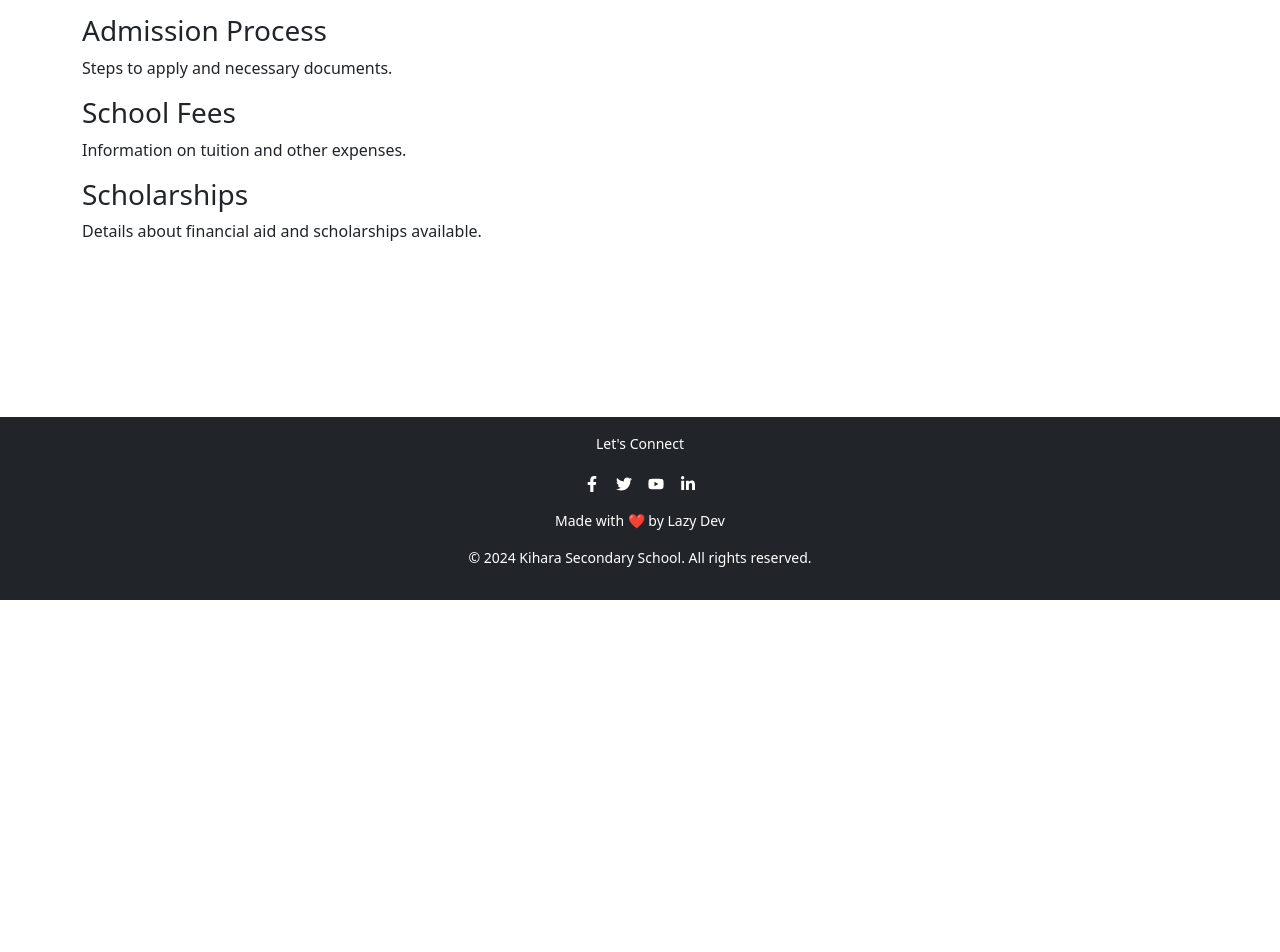
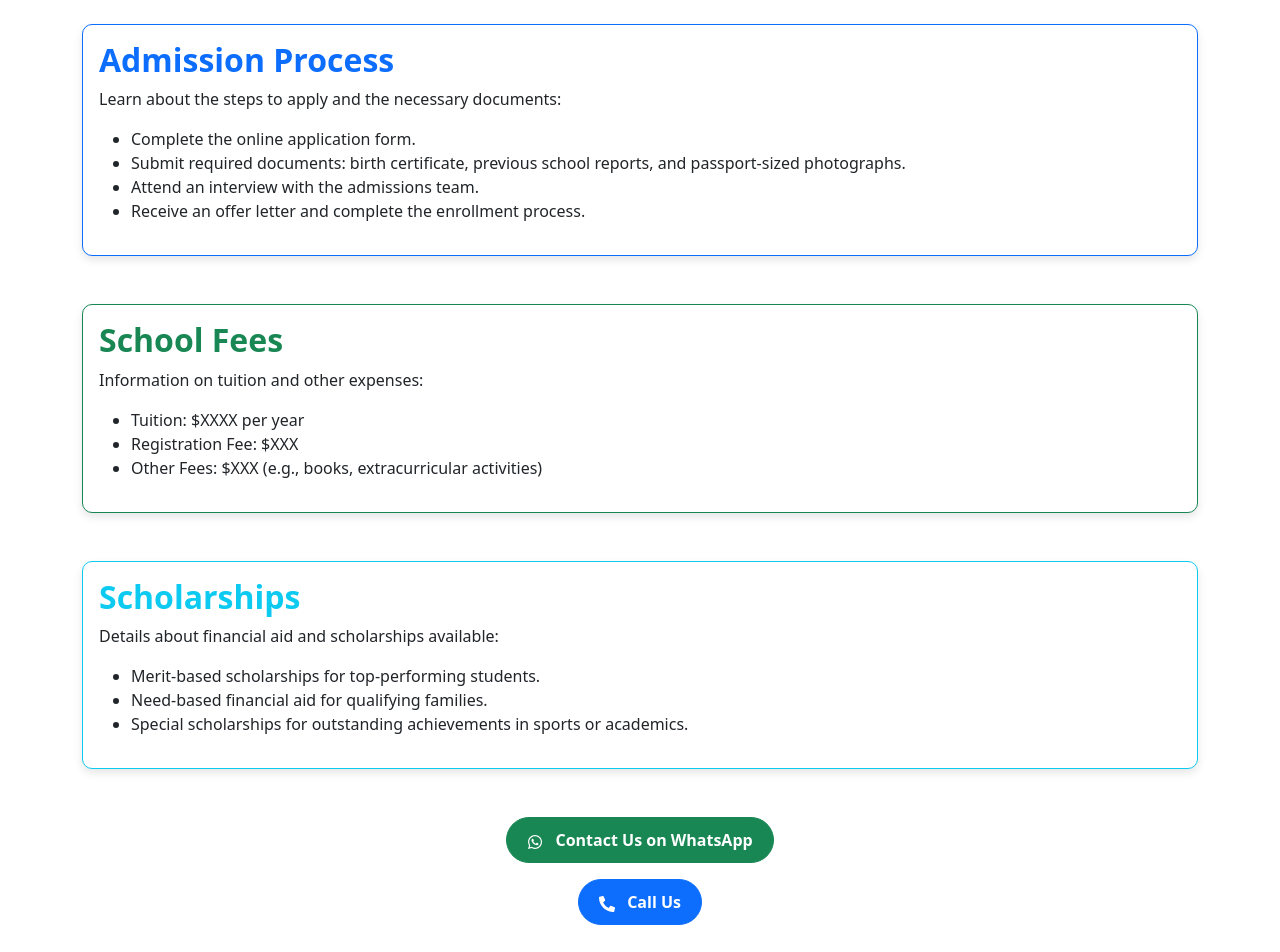
Before and after one commit to rodgersochieng/kihara-secondary, a React (Create React App) app: page /admissions in a window 1280 px wide. Shown: the part 200-1152 px from the top of the page. Before the commit the page ends 800 px from the top, so only its background shows below. Built offline with nearby package versions, Linux system fonts and the light colour scheme.

Commit message:
completed  admissions page

```diff
--- a/src/pages/Admissions.js
+++ b/src/pages/Admissions.js
@@ -1,22 +1,69 @@
 import React from 'react';
-import { Container, Row, Col } from 'react-bootstrap';
+import { Container, Row, Col, Card, Button } from 'react-bootstrap';
+import { FaPhoneAlt, FaWhatsapp } from 'react-icons/fa';
 
 const Admissions = () => {
   return (
-    <Container className="my-5">
-      <Row>
-        <Col>
-          <h2>Admissions</h2>
-          <p>Learn about the admissions process, school fees, and available scholarships.</p>
+    <Container className="py-5">
+      <h1 className="text-center mb-5 text-primary" style={{ fontWeight: 'bold' }}>Admissions</h1>
 
-          <h3>Admission Process</h3>
-          <p>Steps to apply and necessary documents.</p>
+      <Card className="mb-5 border-primary" style={{ borderRadius: '10px', boxShadow: '0 4px 8px rgba(0, 0, 0, 0.1)' }}>
+        <Card.Body>
+          <h2 className="text-primary" style={{ fontWeight: 'bold' }}>Admission Process</h2>
+          <p>Learn about the steps to apply and the necessary documents:</p>
+          <ul>
+            <li>Complete the online application form.</li>
+            <li>Submit required documents: birth certificate, previous school reports, and passport-sized photographs.</li>
+            <li>Attend an interview with the admissions team.</li>
+            <li>Receive an offer letter and complete the enrollment process.</li>
+          </ul>
+        </Card.Body>
+      </Card>
 
-          <h3>School Fees</h3>
-          <p>Information on tuition and other expenses.</p>
+      <Card className="mb-5 border-success" style={{ borderRadius: '10px', boxShadow: '0 4px 8px rgba(0, 0, 0, 0.1)' }}>
+        <Card.Body>
+          <h2 className="text-success" style={{ fontWeight: 'bold' }}>School Fees</h2>
+          <p>Information on tuition and other expenses:</p>
+          <ul>
+            <li>Tuition: $XXXX per year</li>
+            <li>Registration Fee: $XXX</li>
+            <li>Other Fees: $XXX (e.g., books, extracurricular activities)</li>
+          </ul>
+        </Card.Body>
+      </Card>
 
-          <h3>Scholarships</h3>
-          <p>Details about financial aid and scholarships available.</p>
+      <Card className="mb-5 border-info" style={{ borderRadius: '10px', boxShadow: '0 4px 8px rgba(0, 0, 0, 0.1)' }}>
+        <Card.Body>
+          <h2 className="text-info" style={{ fontWeight: 'bold' }}>Scholarships</h2>
+          <p>Details about financial aid and scholarships available:</p>
+          <ul>
+            <li>Merit-based scholarships for top-performing students.</li>
+            <li>Need-based financial aid for qualifying families.</li>
+            <li>Special scholarships for outstanding achievements in sports or academics.</li>
+          </ul>
+        </Card.Body>
+      </Card>
+
+      {/* Contact Buttons */}
+      <Row className="justify-content-center mt-5">
+        <Col md={4} className="text-center">
+          <a
+            href="https://wa.me/+254 729942447"
+            target="_blank"
+            rel="noopener noreferrer"
+            className="btn btn-success mb-3"
+            style={{ borderRadius: '25px', fontWeight: 'bold', padding: '10px 20px' }}
+          >
+            <FaWhatsapp className="me-2" /> Contact Us on WhatsApp
+          </a>
+          <br />
+          <a
+            href="tel: 020 521385"
+            className="btn btn-primary"
+            style={{ borderRadius: '25px', fontWeight: 'bold', padding: '10px 20px' }}
+          >
+            <FaPhoneAlt className="me-2" /> Call Us
+          </a>
         </Col>
       </Row>
     </Container>
```
